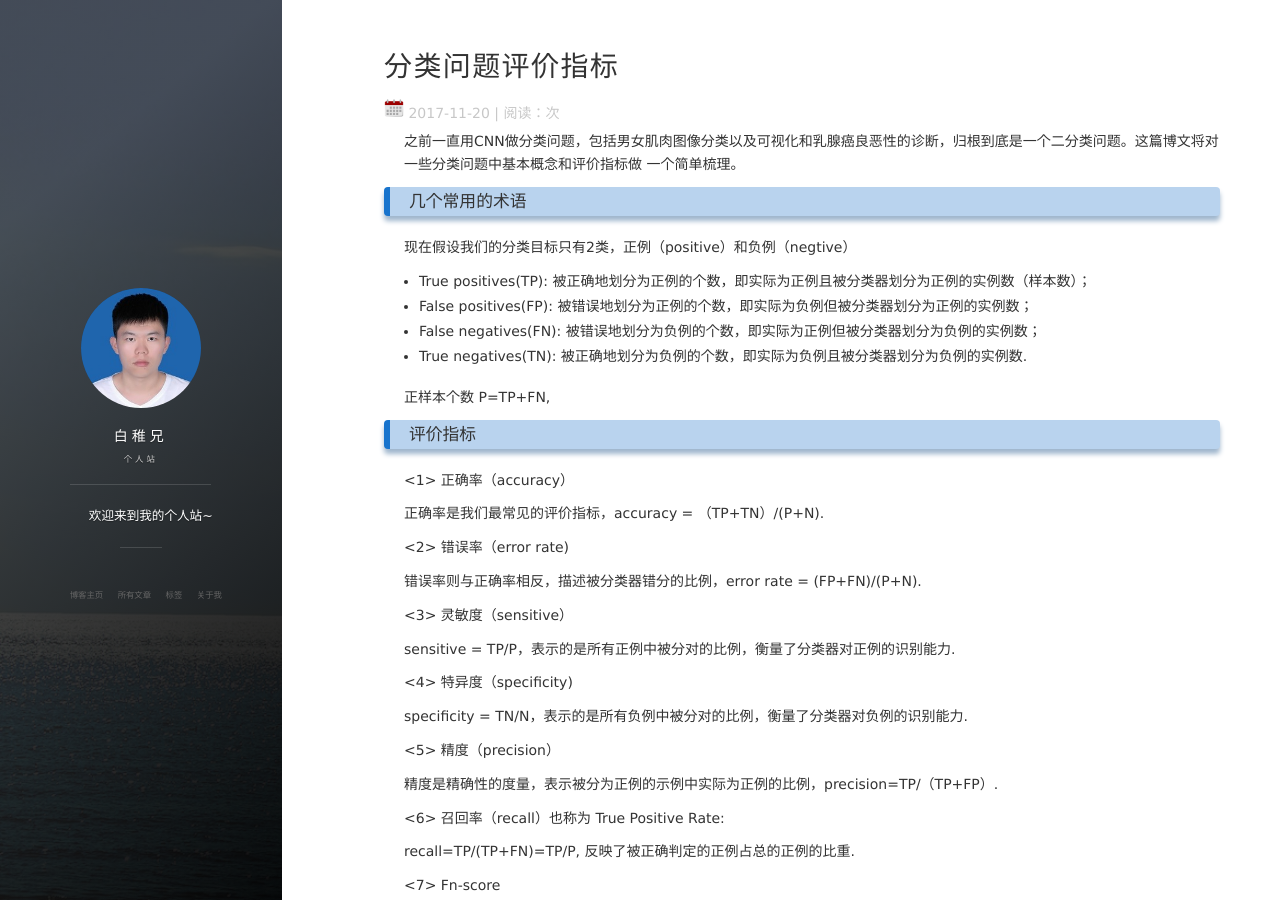
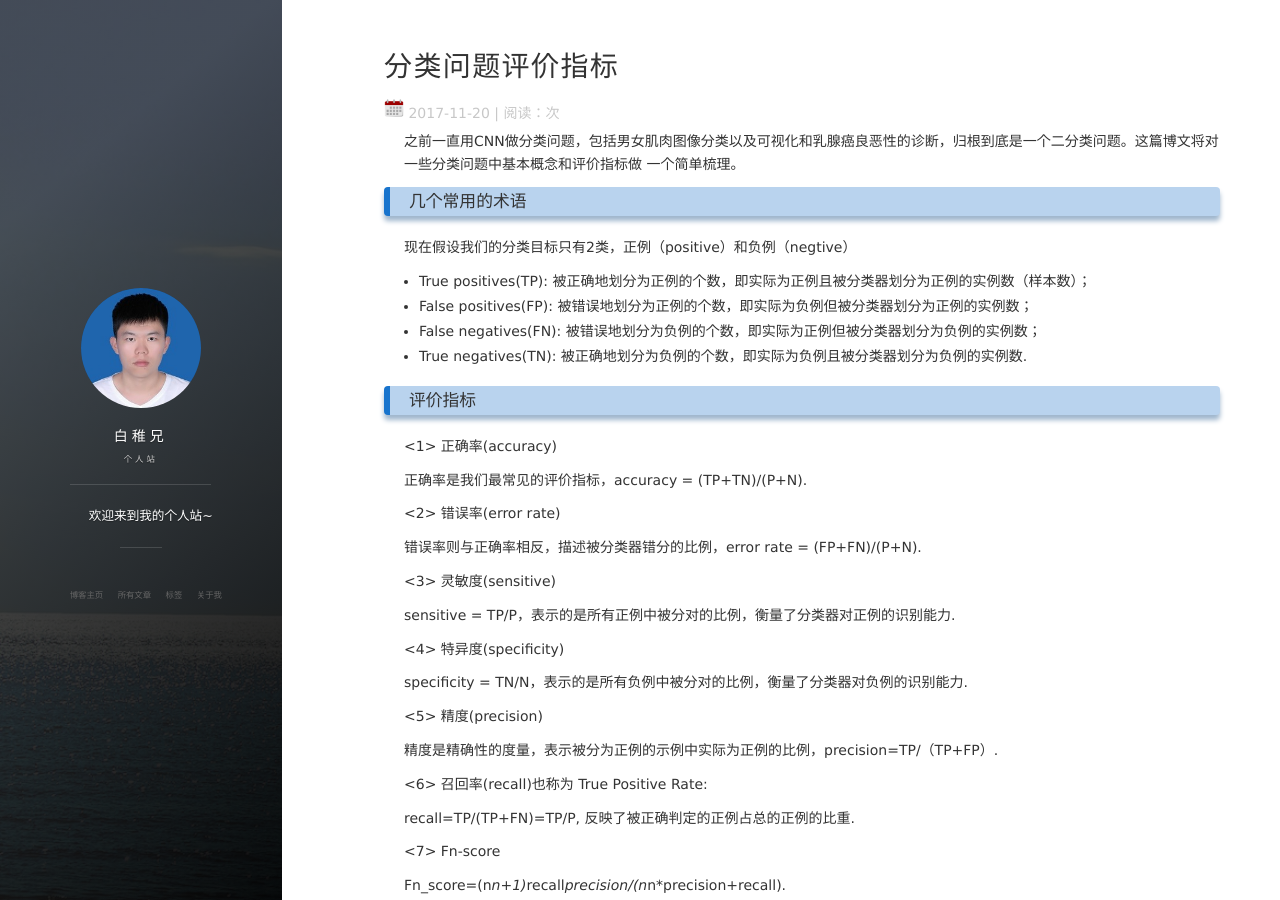
Before and after one commit to xujingxu/xujingxu.github.io, a Jekyll site: the page built from _posts/2017-11-20-分类问题评价指标.md, in a window 1280 px wide and 900 px high. Built offline with Jekyll 4.4.1, drawn with Linux system fonts in a browser that asks for light colours; nearby versions of some CDN libraries; comment, search, counter and statistics services are not loaded.

Commit message:
Update 2017-11-20-分类问题评价指标.md

```diff
--- a/_posts/2017-11-20-分类问题评价指标.md
+++ b/_posts/2017-11-20-分类问题评价指标.md
@@ -18,31 +18,30 @@ tag: classification
 * False negatives(FN): 被错误地划分为负例的个数，即实际为正例但被分类器划分为负例的实例数；
 * True negatives(TN): 被正确地划分为负例的个数，即实际为负例且被分类器划分为负例的实例数.
 
-正样本个数 P=TP+FN,
 
 ### 评价指标
 
-<1> 正确率（accuracy）
+<1> 正确率(accuracy)
 
-正确率是我们最常见的评价指标，accuracy = （TP+TN）/(P+N).
+正确率是我们最常见的评价指标，accuracy = (TP+TN)/(P+N).
 
-<2> 错误率（error rate)
+<2> 错误率(error rate)
 
 错误率则与正确率相反，描述被分类器错分的比例，error rate = (FP+FN)/(P+N).
 
-<3> 灵敏度（sensitive）
+<3> 灵敏度(sensitive)
 
 sensitive = TP/P，表示的是所有正例中被分对的比例，衡量了分类器对正例的识别能力.
 
-<4> 特异度（specificity)
+<4> 特异度(specificity)
 
 specificity = TN/N，表示的是所有负例中被分对的比例，衡量了分类器对负例的识别能力.
 
-<5> 精度（precision）
+<5> 精度(precision)
 
 精度是精确性的度量，表示被分为正例的示例中实际为正例的比例，precision=TP/（TP+FP）.
 
-<6> 召回率（recall）也称为 True Positive Rate:
+<6> 召回率(recall)也称为 True Positive Rate:
 
 recall=TP/(TP+FN)=TP/P, 反映了被正确判定的正例占总的正例的比重.
 
```
